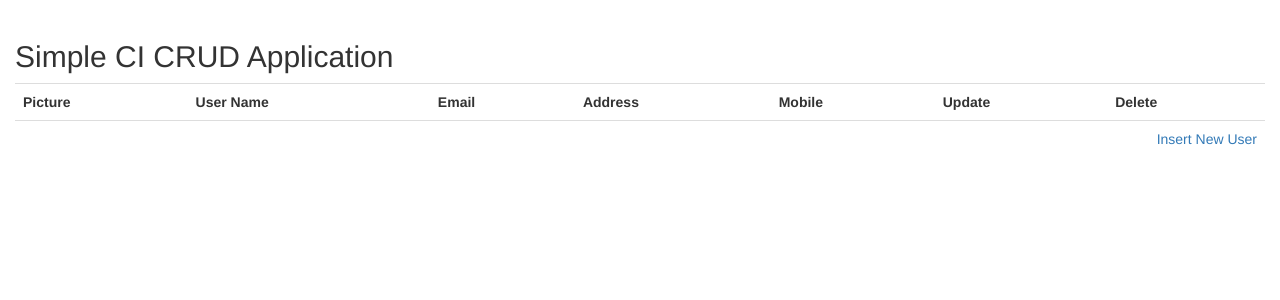
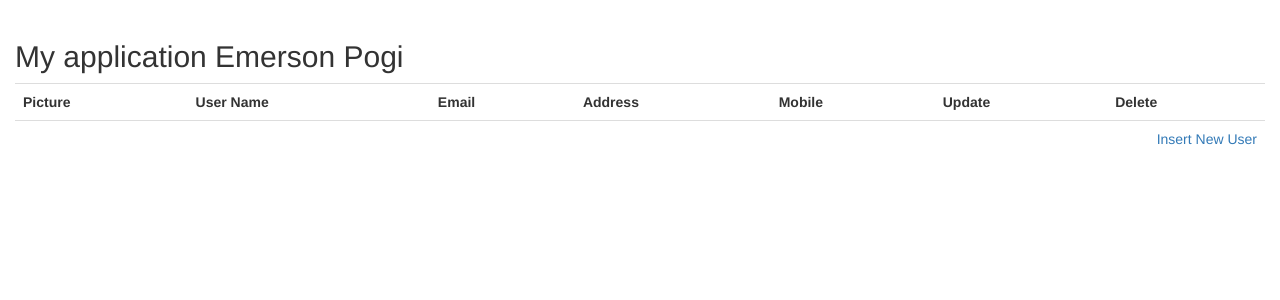
Before and after one commit to empaguia84/ci-crud-sample, a CodeIgniter app: page /crud050217/index.php/users/index in a window 1280 px wide. Shown: the part 62-362 px from the top of the page. Run offline with CodeIgniter, Linux system fonts and the light colour scheme; data that the repository does not hold is empty; some libraries are stand-ins or nearby versions.

Commit message:
sample changes

```diff
--- a/application/views/show_users.php
+++ b/application/views/show_users.php
@@ -1,5 +1,5 @@
 	<body>
-		<h2> Simple CI CRUD Application </h2>
+		<h2> My application Emerson Pogi </h2>
 		<div class="table-responsive">
 			<table class="table">
 				<tr>
--- /dev/null
+++ b/vladz.txt
@@ -0,0 +1 @@
+my doc
```
